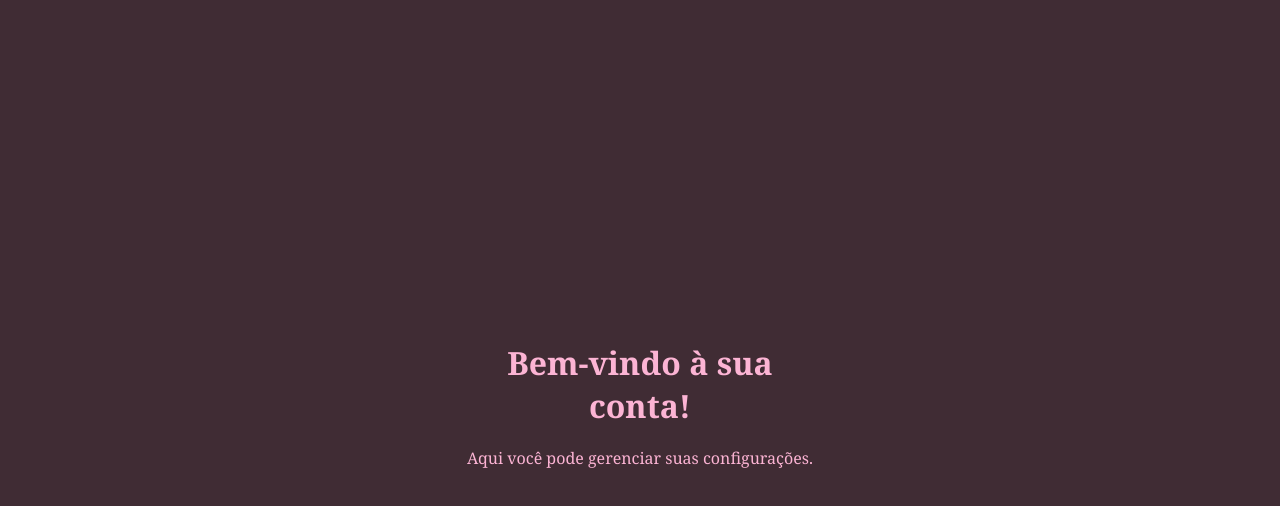
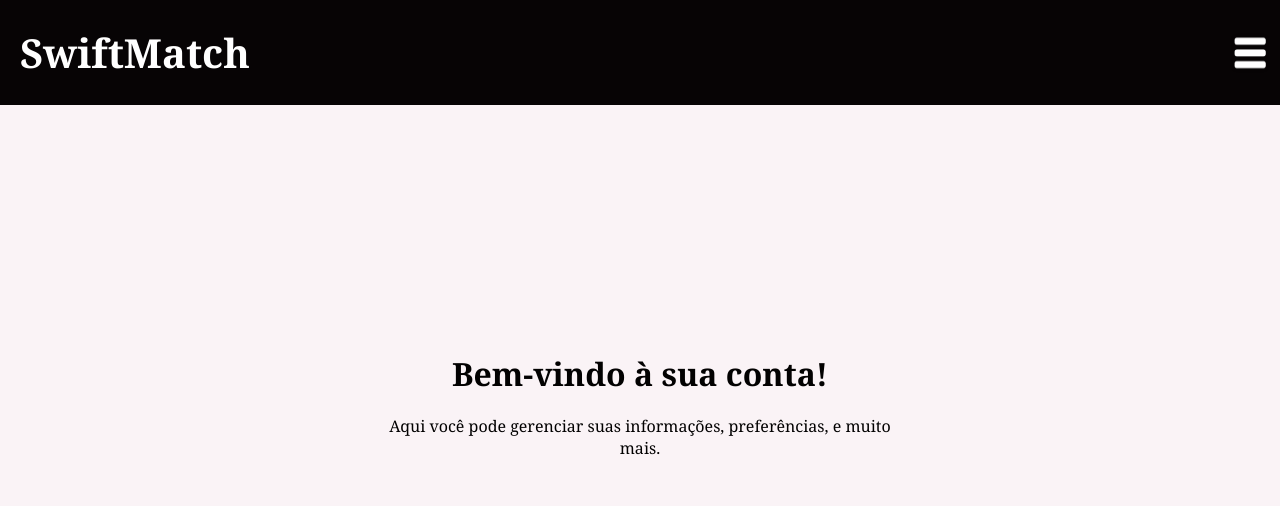
Before and after one commit to projeto-de-algoritmos-2024/DividirConquistar_SwiftMatch, a React (Vite) app in the folder swiftmatch/: page /conta in a window 1280 px wide. Shown: the top 506 px of the page. Built offline with nearby package versions, Linux system fonts and the light colour scheme.

Commit message:
add: side bar

```diff
--- a/swiftmatch/src/Conta.jsx
+++ b/swiftmatch/src/Conta.jsx
@@ -1,10 +1,17 @@
 import React from 'react';
+import Header from './Header'; // Importando o cabeçalho
 
 function Conta() {
   return (
     <div className="conta">
-      <h2>Bem-vindo à sua conta!</h2>
-      <p>Aqui você pode gerenciar suas configurações.</p>
+      <Header /> {/* Chamando o componente de cabeçalho */}
+
+      <main className="conta-content">
+        <h2>Bem-vindo à sua conta!</h2>
+        <p>Aqui você pode gerenciar suas informações, preferências, e muito mais.</p>
+
+        {/* Adicione aqui mais conteúdo da conta do usuário */}
+      </main>
     </div>
   );
 }
--- /dev/null
+++ b/swiftmatch/src/Header.css
@@ -0,0 +1,86 @@
+  header {
+    position: fixed; /* Define o cabeçalho como referência para posicionamento absoluto */
+    width: 100%; /* Ocupa toda a largura da tela */
+    top: 0;
+    left: 0;
+    width: 100%;
+    background-color: #070405; /* Cor de fundo */
+    color: white; /* Cor do texto */
+    padding: 25px 0; /* Espaçamento interno */
+    z-index: 1000; /* Garante que fique acima de outros elementos */
+    padding-left: 20px; /* Espaçamento da esquerda */
+  }
+
+  body {
+    margin-top: 60px; /* Adiciona um espaço no topo do corpo para evitar que o conteúdo fique escondido atrás do cabeçalho fixo */
+  }
+
+  .header h1 {
+    font-size: 40px;
+    margin: 0;
+    color: #ffffff;
+    text-align: left;
+  }
+
+  nav ul li {
+    margin-left: 20px;
+  }
+
+  html, body {
+    height: 100%;
+    margin: 0; /* Remove margens padrão */
+    background-color: #faf3f6; /* Azul claro como fundo */
+    color: #020101; /* Cor do texto */
+    display: flex; /* Usar flexbox para centralizar o conteúdo */
+    flex-direction: column; /* Colocar os itens em uma coluna */
+    justify-content: center; /* Alinhar os itens verticalmente ao centro */
+    align-items: center; /* Alinhar os itens horizontalmente ao centro */
+    font-family: Georgia, serif;
+  }
+
+  .sidebar-toggle {
+    position: absolute; /* Permite posicionar a imagem livremente */
+    right: 30px; /* Define a distância da borda direita */
+    top: 50%; /* Centraliza verticalmente */
+    transform: translateY(-50%); /* Ajusta o alinhamento vertical para o centro */
+    width: 40px; /* Ajusta o tamanho da imagem */
+    height: 40px;
+    cursor: pointer; /* Mostra que o elemento é clicável */
+  }
+
+
+  /* Sidebar */
+  .sidebar {
+    position: fixed;
+    top: 0;
+    right: 0;
+    width: 250px;
+    height: 100%;
+    background-color: #333;
+    color: white;
+    padding: 20px;
+    display: flex;
+    flex-direction: column;
+    align-items: flex-start;
+    box-shadow: -2px 0 5px rgba(0, 0, 0, 0.5);
+    z-index: 1000;
+  }
+
+  .sidebar ul {
+    list-style-type: none;
+    padding: 0;
+  }
+
+  .sidebar ul li {
+    margin: 20px 0;
+  }
+
+  .sidebar ul li a {
+    color: white;
+    text-decoration: none;
+    font-size: 18px;
+  }
+
+  .sidebar ul li a:hover {
+    text-decoration: underline;
+  }
--- /dev/null
+++ b/swiftmatch/src/Header.jsx
@@ -0,0 +1,55 @@
+import React, { useState, useEffect, useRef } from 'react';
+import './Header.css'; // Certifique-se de ter o arquivo CSS
+import { Link } from 'react-router-dom';
+
+function Header() {
+  const [sidebarOpen, setSidebarOpen] = useState(false); // Controla a visibilidade da sidebar
+  const sidebarRef = useRef(null); // Referência para a sidebar
+
+  // Função para abrir e fechar a sidebar
+  const toggleSidebar = () => {
+    setSidebarOpen(!sidebarOpen);
+  };
+
+  // Função para fechar a sidebar ao clicar fora dela
+  const handleClickOutside = (event) => {
+    if (sidebarRef.current && !sidebarRef.current.contains(event.target)) {
+      setSidebarOpen(false); // Fecha a sidebar se o clique for fora
+    }
+  };
+
+  // Usar useEffect para adicionar o listener de clique fora
+  useEffect(() => {
+    document.addEventListener('mousedown', handleClickOutside); // Adiciona o listener
+    return () => {
+      document.removeEventListener('mousedown', handleClickOutside); // Limpa o listener ao desmontar o componente
+    };
+  }, []);
+
+  return (
+    <header className="header">
+      <div className="header-container">
+        <h1 className="title">SwiftMatch</h1>
+        <img
+          src="/images/3bars.png"
+          alt="Menu"
+          className="sidebar-toggle"
+          onClick={toggleSidebar} // Ação de clique para abrir a sidebar
+        />
+      </div>
+
+      {/* Sidebar */}
+      {sidebarOpen && (
+        <div ref={sidebarRef} className="sidebar">
+          <ul>
+            <li><Link to="/perfil">Perfil</Link></li>
+            <li><Link to="/configuracoes">Configurações</Link></li>
+            <li><Link to="/sair">Sair</Link></li>
+          </ul>
+        </div>
+      )}
+    </header>
+  );
+}
+
+export default Header;
--- a/swiftmatch/src/index.css
+++ b/swiftmatch/src/index.css
@@ -4,7 +4,7 @@ html, body {
   height: 100%;
   margin: 0; /* Remove margens padrão */
   background-color: #402c34; /* Azul claro como fundo */
-  color: #fcb4d4; /* Cor do texto */
+  color: #f5d5d5; /* Cor do texto */
   display: flex; /* Usar flexbox para centralizar o conteúdo */
   flex-direction: column; /* Colocar os itens em uma coluna */
   justify-content: center; /* Alinhar os itens verticalmente ao centro */
```
Also changed, not shown: swiftmatch/public/images/3bars.png (added).
